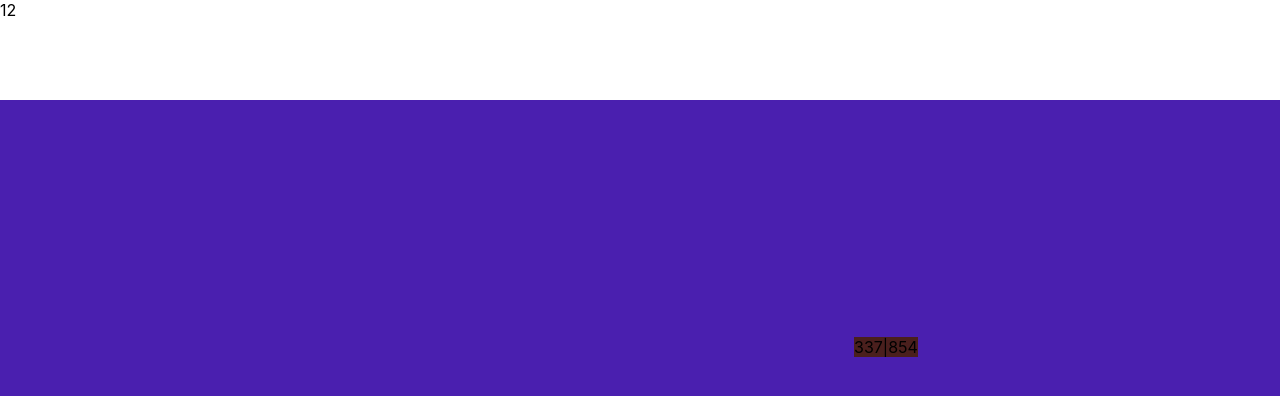
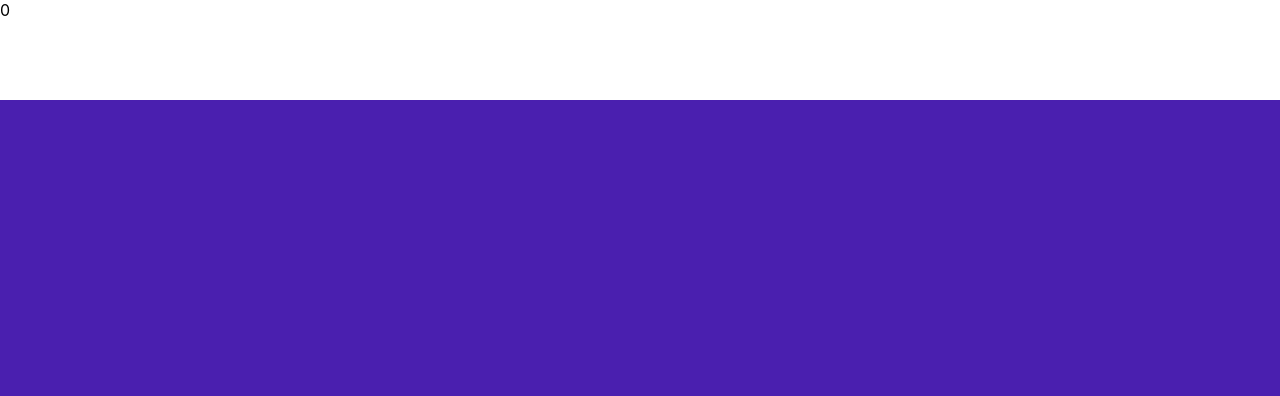
Before and after one commit to Betrayer/clicker, a React (Create React App) app: page / in a window 1280 px wide. Shown: the top 396 px of the page. Built offline with nearby package versions, Linux system fonts and the light colour scheme.

Commit message:
added score and debounce on click

```diff
--- a/src/components/Field/Field.tsx
+++ b/src/components/Field/Field.tsx
@@ -1,11 +1,71 @@
-import React, { FC } from 'react';
 import './index.scss';
+
+import React, { FC, useEffect, useState } from 'react';
+
+import { ICoordinates } from '../../types/Target';
 import Target from '../Target/Target';
+import { handleRandomCoordinates } from '../../helpers/coordinates';
+import { incrementScore } from '../../redux/reducers/score';
+import { useDimensions } from '../../hooks/useDimensions';
+import { useDispatch } from 'react-redux';
 
 const Field: FC = () => {
+	const { dimensions } = useDimensions();
+
+	const dispatch = useDispatch();
+
+	const [coordinates, setCoordinates] = useState<ICoordinates>({
+		top: 0,
+		left: 0,
+	});
+
+	const [debouncedFunction, setDebouncedFunction] = useState<NodeJS.Timeout | null>(null);
+
+	const debounce = (fn: () => void, delay: number) => {
+		if (debouncedFunction) {
+			clearTimeout(debouncedFunction);
+		}
+		const timeoutId = setTimeout(() => {
+			fn();
+		}, delay);
+		setDebouncedFunction(timeoutId);
+	};
+
+	const handle = () => {
+		console.log('Функция выполнена');
+	};
+
+	const handleButton = () => {
+		debounce(handle, 2000);
+	};
+
+	const minHeight = 100;
+	const maxHeight = dimensions.height - 100;
+	const minWidth = 0;
+	const maxWidth = dimensions.width - 100;
+
+	useEffect(() => {
+		randomCoordinates();
+		// eslint-disable-next-line react-hooks/exhaustive-deps
+	}, []);
+
+	const randomCoordinates = () => {
+		setCoordinates({
+			top: handleRandomCoordinates(minHeight, maxHeight),
+			left: handleRandomCoordinates(minWidth, maxWidth),
+		});
+	};
+
+	const handleClick = () => {
+		randomCoordinates();
+		dispatch(incrementScore());
+
+		handleButton();
+	};
+
 	return (
 		<section className='field'>
-			<Target />
+			<Target coordinates={coordinates} handleClick={handleClick} />
 		</section>
 	);
 };
--- a/src/components/Header/Header.tsx
+++ b/src/components/Header/Header.tsx
@@ -1,12 +1,16 @@
-import React, { FC } from 'react';
 import './index.scss';
 
+import React, { FC } from 'react';
+
+import { useAppSelector } from '../../hooks/useAppSelector';
+
 const Header: FC = () => {
+	const score = useAppSelector((state) => state.scoreSlice.score);
+
 	return (
 		<header className='header'>
 			<div className='header__wrapper'>
-				<span>1</span>
-				<span>2</span>
+				<span>{score}</span>
 			</div>
 		</header>
 	);
--- a/src/components/Target/Target.tsx
+++ b/src/components/Target/Target.tsx
@@ -1,36 +1,16 @@
 import './index.scss';
 
-import React, { FC, useEffect, useState } from 'react';
+import React, { FC } from 'react';
 
-import { handleRandomCoordinates } from '../../helpers/coordinates';
+import { ICoordinates } from '../../types/Target';
 import targetSize from '../../variables/_target.module.scss';
-import { useDimensions } from '../../hooks/useDimensions';
 
-const Target: FC = () => {
-	const { dimensions } = useDimensions();
+interface ITarget {
+	coordinates: ICoordinates;
+	handleClick: () => void;
+}
 
-	const minHeight = 100;
-	const maxHeight = dimensions.height - 100;
-	const minWidth = 0;
-	const maxWidth = dimensions.width - 100;
-
-	useEffect(() => {
-		randomCoordinates();
-		// eslint-disable-next-line react-hooks/exhaustive-deps
-	}, []);
-
-	const [coordinates, setCoordinates] = useState({
-		top: 0,
-		left: 0,
-	});
-
-	const randomCoordinates = () => {
-		setCoordinates({
-			top: handleRandomCoordinates(minHeight, maxHeight),
-			left: handleRandomCoordinates(minWidth, maxWidth),
-		});
-	};
-
+const Target: FC<ITarget> = ({ coordinates, handleClick }) => {
 	return (
 		<div
 			className='target'
@@ -40,12 +20,8 @@ const Target: FC = () => {
 				height: targetSize.targetSize,
 				width: targetSize.targetSize,
 			}}
-			onClick={randomCoordinates}
-		>
-			<span>
-				{coordinates.top}|{coordinates.left}
-			</span>
-		</div>
+			onClick={handleClick}
+		/>
 	);
 };
 
--- a/src/components/Target/index.scss
+++ b/src/components/Target/index.scss
@@ -1,5 +1,26 @@
+@keyframes shrink {
+	0% {
+		transform: scale(1);
+	}
+
+	100% {
+		transform: scale(0.1);
+	}
+}
+
 .target {
 	background-color: #4a1f1d;
 	position: absolute;
 	cursor: default;
+	border-radius: 100%;
+	display: flex;
+	justify-content: center;
+	align-items: center;
+	-webkit-user-select: none;
+	-ms-user-select: none;
+	user-select: none;
+
+	animation-name: shrink;
+	animation-duration: 2000ms;
+	// animation-fill-mode: forwards;
 }
--- /dev/null
+++ b/src/hooks/useAppDispatch.ts
@@ -0,0 +1,4 @@
+import { AppDispatch } from '../redux/store';
+import { useDispatch } from 'react-redux';
+
+export const useAppDispatch = () => useDispatch<AppDispatch>();
--- /dev/null
+++ b/src/hooks/useAppSelector.ts
@@ -0,0 +1,5 @@
+import { TypedUseSelectorHook, useSelector } from 'react-redux';
+
+import { RootState } from '../redux/store';
+
+export const useAppSelector: TypedUseSelectorHook<RootState> = useSelector;
--- /dev/null
+++ b/src/types/Target.ts
@@ -0,0 +1,4 @@
+export interface ICoordinates {
+	top: number;
+	left: number;
+}
```
